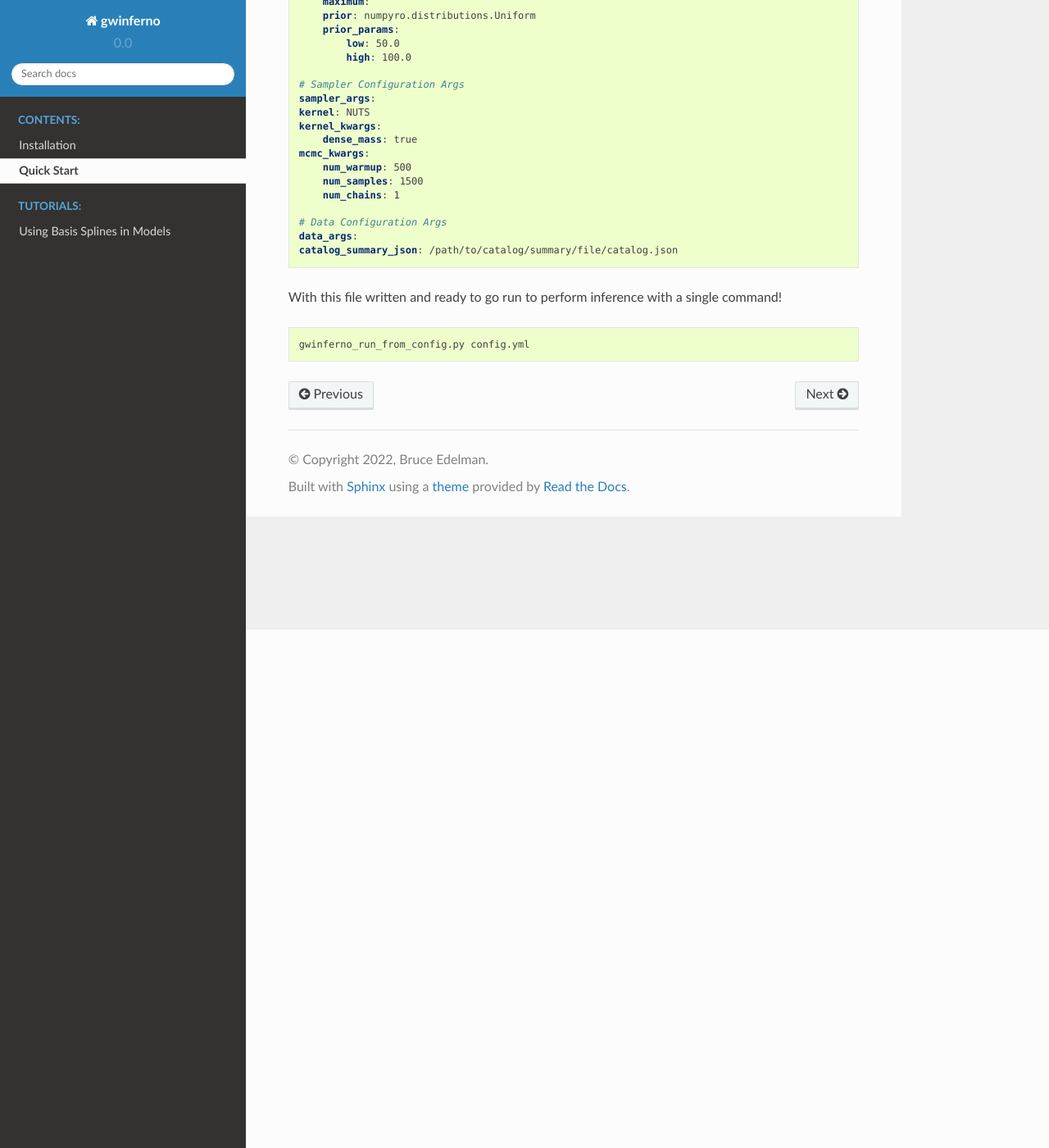
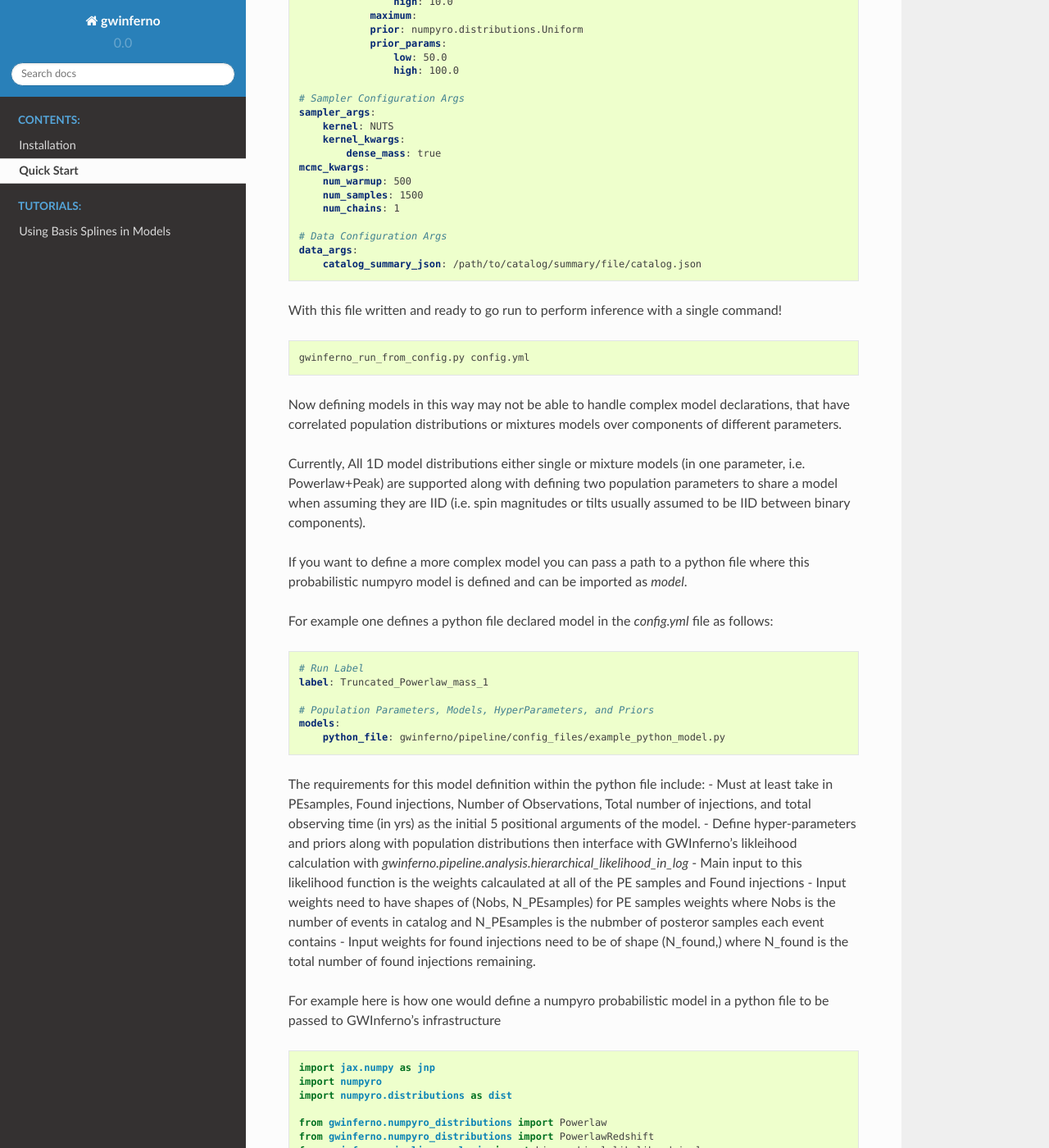
Before and after one commit to FarrOutLab/GWInferno, a Sphinx documentation site: the page built from docs/example_usage.rst, in a window 1280 px wide and 1400 px high, scrolled down 632 px. Shown: the whole window at 82% size. Built offline with Sphinx 7.4.7 and the Read the Docs theme 2.0.0, drawn with Linux system fonts in a browser that asks for light colours; some of the changed text lies outside the part shown.

Commit message:
fix docs and readme with new yml updates -- show how to import python file to declare population models

```diff
--- a/docs/example_usage.rst
+++ b/docs/example_usage.rst
@@ -13,30 +13,31 @@ For example a simple config.yml file that defines a Truncated Powerlaw populatio
         label: Truncated_Powerlaw_mass_1
 
         # Population Parameters, Models, HyperParameters, and Priors
-        mass_1:
-        model: gwinferno.numpyro_distributions.Powerlaw
-        hyper_params:
-            alpha:
-            prior: numpyro.distributions.Normal
-            prior_params:
-                loc: 0.0
-                scale: 3.0
-            minimum:
-            prior: numpyro.distributions.Uniform
-            prior_params:
-                low: 2.0
-                high: 10.0
-            maximum:
-            prior: numpyro.distributions.Uniform
-            prior_params:
-                low: 50.0
-                high: 100.0
+        models:
+            mass_1:
+                model: gwinferno.numpyro_distributions.Powerlaw
+                hyper_params:
+                    alpha:
+                    prior: numpyro.distributions.Normal
+                    prior_params:
+                        loc: 0.0
+                        scale: 3.0
+                    minimum:
+                    prior: numpyro.distributions.Uniform
+                    prior_params:
+                        low: 2.0
+                        high: 10.0
+                    maximum:
+                    prior: numpyro.distributions.Uniform
+                    prior_params:
+                        low: 50.0
+                        high: 100.0
 
         # Sampler Configuration Args
         sampler_args:
-        kernel: NUTS
-        kernel_kwargs:
-            dense_mass: true
+            kernel: NUTS
+            kernel_kwargs:
+                dense_mass: true
         mcmc_kwargs:
             num_warmup: 500
             num_samples: 1500
@@ -44,10 +45,90 @@ For example a simple config.yml file that defines a Truncated Powerlaw populatio
 
         # Data Configuration Args
         data_args:
-        catalog_summary_json: /path/to/catalog/summary/file/catalog.json
+            catalog_summary_json: /path/to/catalog/summary/file/catalog.json
 
 With this file written and ready to go run to perform inference with a single command!
 
 .. code-block:: bash
 
         gwinferno_run_from_config.py config.yml
+
+
+Now defining models in this way may not be able to handle complex model declarations, that have correlated population distributions or mixtures
+models over components of different parameters.
+
+Currently, All 1D model distributions either single or mixture models (in one parameter, i.e. Powerlaw+Peak) are supported along with defining two
+population parameters to share a model when assuming they are IID (i.e. spin magnitudes or tilts usually assumed to be IID between binary components).
+
+If you want to define a more complex model you can pass a path to a python file where this probabilistic numpyro model is defined and can be imported as `model`.
+
+For example one defines a python file declared model in the `config.yml` file as follows:
+
+.. code-block:: yaml
+
+        # Run Label
+        label: Truncated_Powerlaw_mass_1
+
+        # Population Parameters, Models, HyperParameters, and Priors
+        models:
+            python_file: gwinferno/pipeline/config_files/example_python_model.py
+
+The requirements for this model definition within the python file include:
+- Must at least take in PEsamples, Found injections, Number of Observations, Total number of injections, and total observing time (in yrs) as the initial 5 positional arguments of the model.
+- Define hyper-parameters and priors along with population distributions then interface with GWInferno's likleihood calculation with `gwinferno.pipeline.analysis.hierarchical_likelihood_in_log`
+- Main input to this likelihood function is the weights calcaulated at all of the PE samples and Found injections
+- Input weights need to have shapes of (Nobs, N_PEsamples) for PE samples weights where Nobs is the number of events in catalog and N_PEsamples is the nubmber of posteror samples each event contains
+- Input weights for found injections need to be of shape (N_found,) where N_found is the total number of found injections remaining.
+
+For example here is how one would define a numpyro probabilistic model in a python file to be passed to GWInferno's infrastructure
+
+.. code-block:: python
+
+        import jax.numpy as jnp
+        import numpyro
+        import numpyro.distributions as dist
+
+        from gwinferno.numpyro_distributions import Powerlaw
+        from gwinferno.numpyro_distributions import PowerlawRedshift
+        from gwinferno.pipeline.analysis import hierarchical_likelihood_in_log
+
+
+        def model(samps, injs, Ninj, Nobs, Tobs):
+            alpha = numpyro.sample("alpha", dist.Normal(0, 3))
+            beta = numpyro.sample("beta", dist.Normal(0, 3))
+            mmin = numpyro.sample("mmin", dist.Uniform(2, 10))
+            mmax = numpyro.sample("mmax", dist.Uniform(50, 100))
+            lamb = numpyro.sample("lamb", dist.Normal(0, 3))
+
+            m1dist = Powerlaw(alpha, minimum=mmin, maximum=mmax)
+            qdist = Powerlaw(beta, minimum=0.02, maximum=1.0)
+            zdist = PowerlawRedshift(lamb, maximum=2.3)
+
+            inj_weights = m1dist.log_prob(injs["mass_1"]) + qdist.log_prob(injs["mass_ratio"]) + zdist.log_prob(injs["redshift"]) - jnp.log(injs["prior"])
+            pe_weights = m1dist.log_prob(samps["mass_1"]) + qdist.log_prob(samps["mass_ratio"]) + zdist.log_prob(samps["redshift"]) - jnp.log(samps["prior"])
+
+            def shvf():
+                return zdist["redshift"].norm
+
+            hierarchical_likelihood_in_log(
+                pe_weights,
+                inj_weights,
+                total_inj=Ninj,
+                Nobs=Nobs,
+                Tobs=Tobs,
+                surv_hypervolume_fct=shvf,
+                vtfct_kwargs={},
+                marginalize_selection=False,
+                min_neff_cut=True,
+                posterior_predictive_check=True,
+                pedata=samps,
+                injdata=injs,
+                param_names=[
+                    "mass_1",
+                    "mass_ratio",
+                    "redshift",
+                ],
+                m1min=mmin,
+                m2min=mmin,
+                mmax=mmax,
+            )
```
Also changed, not shown: README.md (+19 -18 lines).
